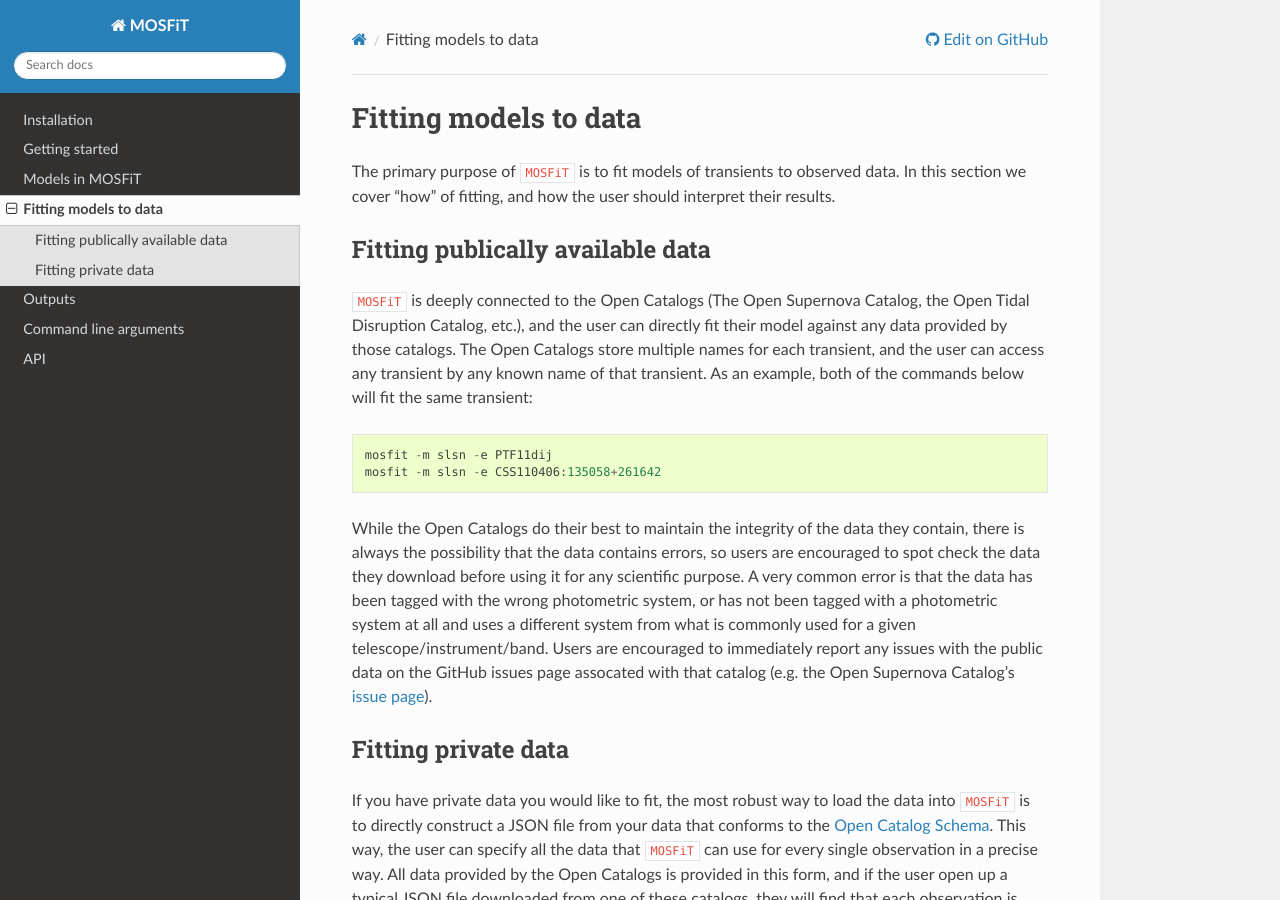
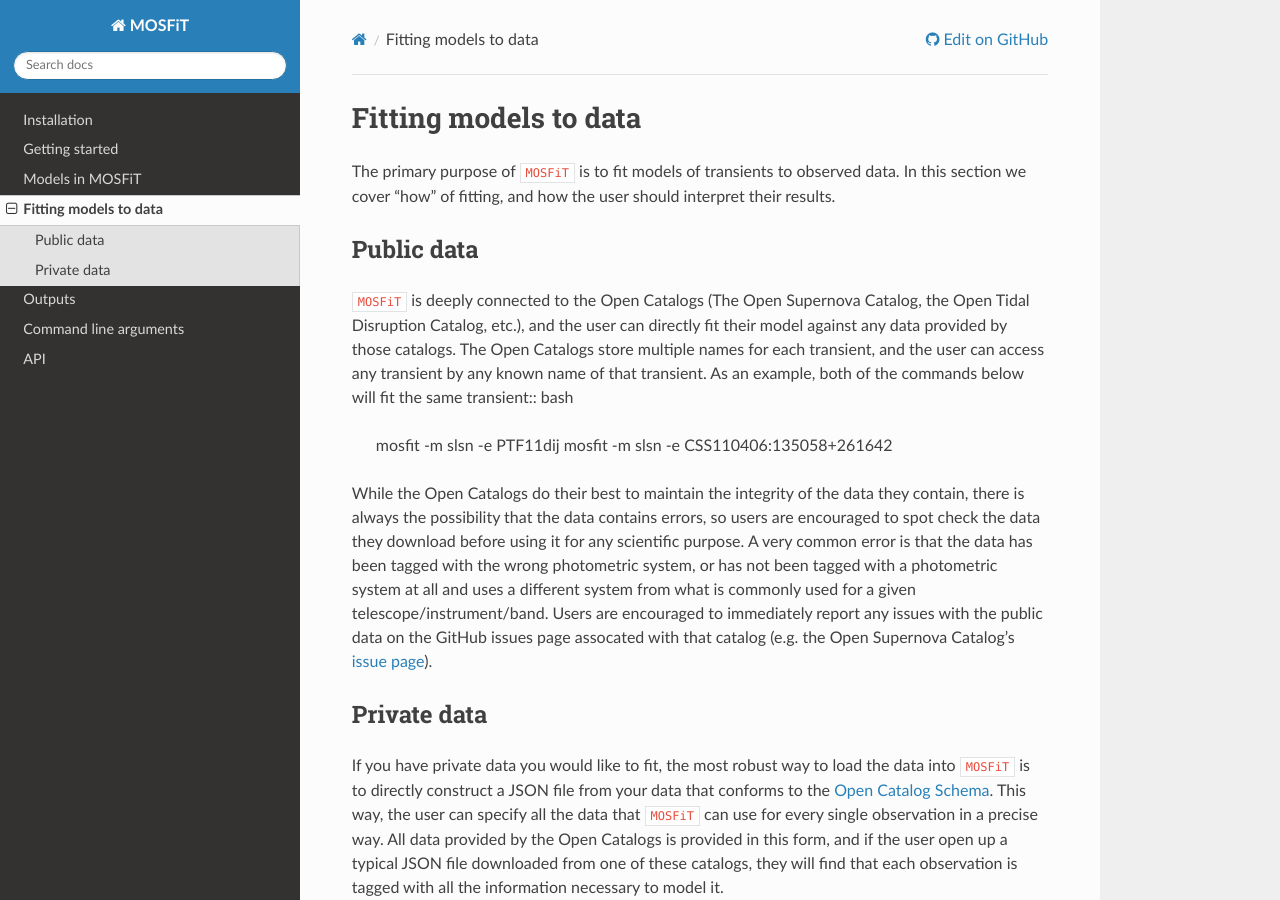
Before and after one commit to guillochon/MOSFiT, a Sphinx documentation site: the page built from docs/fitting.rst, in a window 1280 px wide and 900 px high. Built offline with Sphinx 7.4.7 and the Read the Docs theme 2.0.0, drawn with Linux system fonts in a browser that asks for light colours; the version number could not be read and is left out.

Commit message:
DOCS: change section headers

```diff
--- a/docs/fitting.rst
+++ b/docs/fitting.rst
@@ -6,22 +6,22 @@ Fitting models to data
 
 The primary purpose of ``MOSFiT`` is to fit models of transients to observed data. In this section we cover "how" of fitting, and how the user should interpret their results.
 
----------------------------------
-Fitting publically available data
----------------------------------
+-----------
+Public data
+-----------
 
 .. _public
 
-``MOSFiT`` is deeply connected to the Open Catalogs (The Open Supernova Catalog, the Open Tidal Disruption Catalog, etc.), and the user can directly fit their model against any data provided by those catalogs. The Open Catalogs store multiple names for each transient, and the user can access any transient by any known name of that transient. As an example, both of the commands below will fit the same transient::
+``MOSFiT`` is deeply connected to the Open Catalogs (The Open Supernova Catalog, the Open Tidal Disruption Catalog, etc.), and the user can directly fit their model against any data provided by those catalogs. The Open Catalogs store multiple names for each transient, and the user can access any transient by any known name of that transient. As an example, both of the commands below will fit the same transient:: bash
 
     mosfit -m slsn -e PTF11dij
     mosfit -m slsn -e CSS110406:135058+261642
 
 While the Open Catalogs do their best to maintain the integrity of the data they contain, there is always the possibility that the data contains errors, so users are encouraged to spot check the data they download before using it for any scientific purpose. A very common error is that the data has been tagged with the wrong photometric system, or has not been tagged with a photometric system at all and uses a different system from what is commonly used for a given telescope/instrument/band. Users are encouraged to immediately report any issues with the public data on the GitHub issues page assocated with that catalog (e.g. the Open Supernova Catalog's `issue page <https://github.com/astrocatalogs/supernovae/issues>`_).
 
---------------------
-Fitting private data
---------------------
+------------
+Private data
+------------
 
 .. _private
 
```
